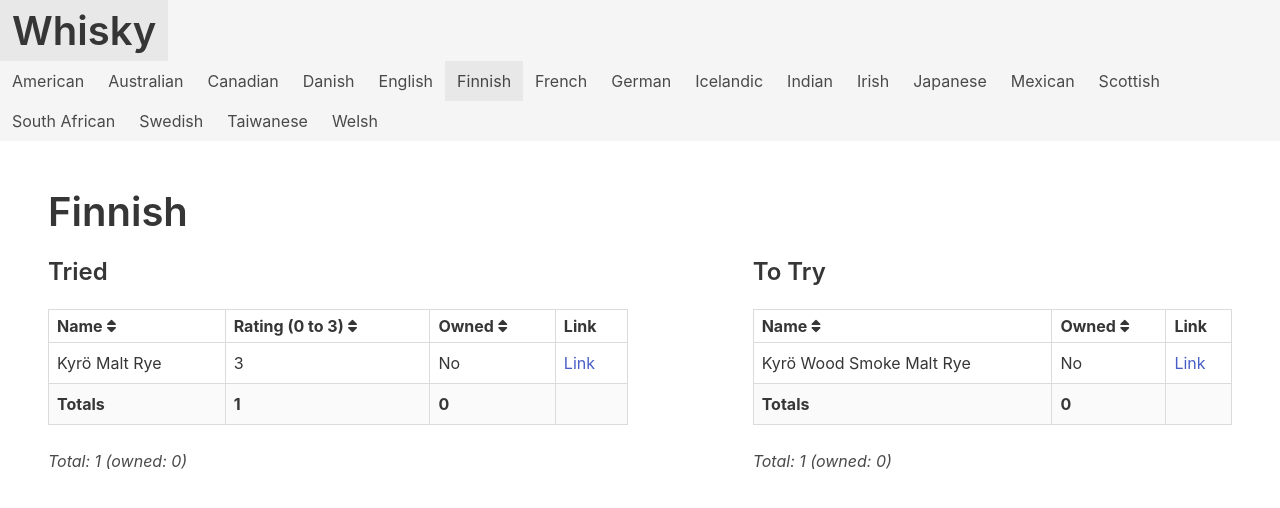
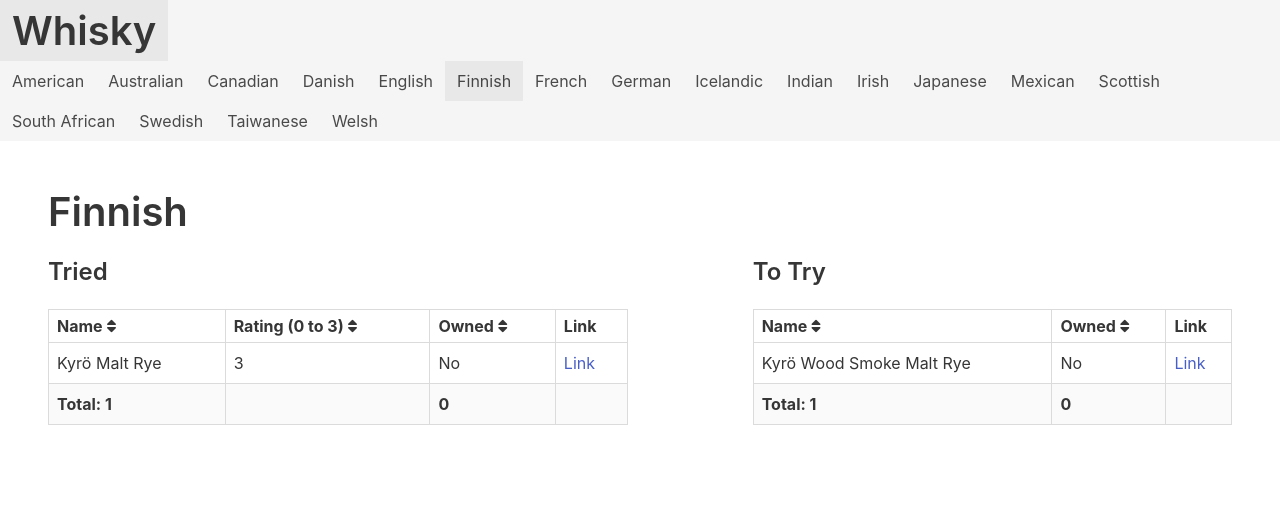
Before and after one commit to grega/whisky, a Jekyll site: the page built from finnish.html, in a window 1280 px wide. Shown: the top 508 px of the page. Built offline with Jekyll 4.4.1, drawn with Linux system fonts in a browser that asks for light colours; nearby versions of some CDN libraries.

Commit message:
Fix totals

```diff
--- a/_includes/whiskys.html
+++ b/_includes/whiskys.html
@@ -34,22 +34,20 @@
     {% endfor %}
     {% if include.table_tried %}
       <tr class="unsortable tried totals">
-        <td class="name pt-2 pb-2" scope="row">Totals</td>
-        <td class="pt-2 pb-2" scope="row">{{ whisky_counter }}</td>
+        <td class="name pt-2 pb-2" scope="row">Total: {{ whisky_counter }}</td>
+        <td class="pt-2 pb-2" scope="row"></td>
         <td class="pt-2 pb-2" scope="row">{{ whisky_counter_owned }}</td>
         <td class="pt-2 pb-2" scope="row"></td>
       </tr>
     {% else %}
       <tr class="unsortable to_try totals">
-        <td class="name pt-2 pb-2" scope="row">Totals</td>
+        <td class="name pt-2 pb-2" scope="row">Total: {{ whisky_counter }}</td>
         <td class="pt-2 pb-2" scope="row">{{ whisky_counter_owned }}</td>
         <td class="pt-2 pb-2" scope="row"></td>
       </tr>
     {% endif %}
   </tbody>
 </table>
-
-<p class="whisky-total" scope="row"><i>Total: {{ whisky_counter }} (owned: {{ whisky_counter_owned }})</i></p>
 
 <script type="text/javascript">
   var options = {
```
